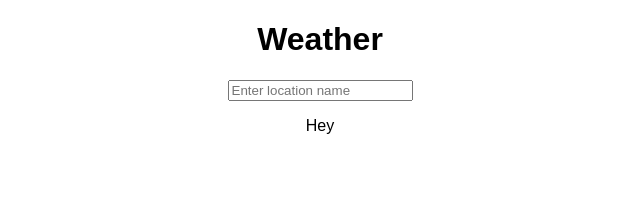
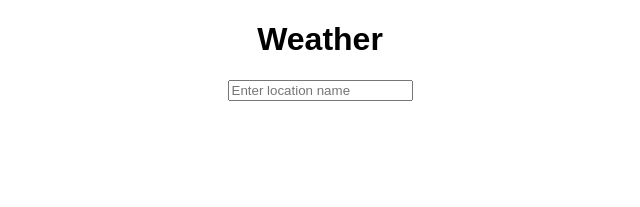
Before and after one commit to djsaun/React-Weather, a React app: page / in a window 1280 px wide. Shown: the top 207 px of the page, without its empty margins (320-960 px from the left). Built offline with nearby package versions, Linux system fonts and the light colour scheme.

Commit message:
Pass location state to weather widget

```diff
--- a/src/components/App.js
+++ b/src/components/App.js
@@ -36,7 +36,7 @@ class App extends Component {
       <div className="App">
         <h1 className="App-title">Weather</h1>
         <LocationForm updateLocation={this.updateLocation} />
-        <Widget fetchLocationData={this.fetchLocationData} />
+        <Widget location={this.state.location} fetchLocationData={this.fetchLocationData} />
       </div>
     );
   }
--- a/src/components/Widget.js
+++ b/src/components/Widget.js
@@ -3,7 +3,7 @@ import React, { Component } from 'react';
 class Widget extends Component {
   render() {
     return (
-      <p>Hey</p>
+      <p>{this.props.location}</p>
     )
   }
 }
```
